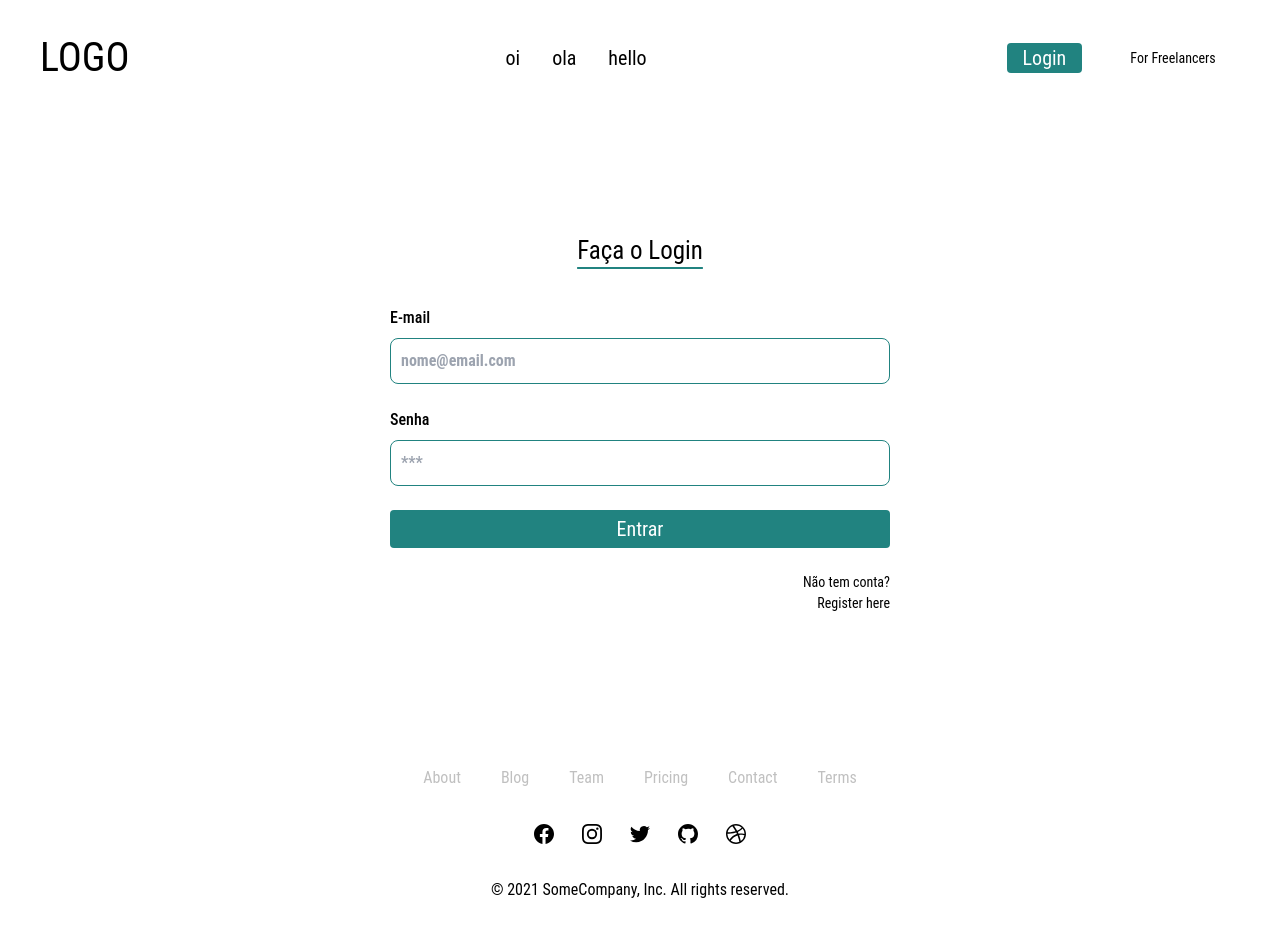
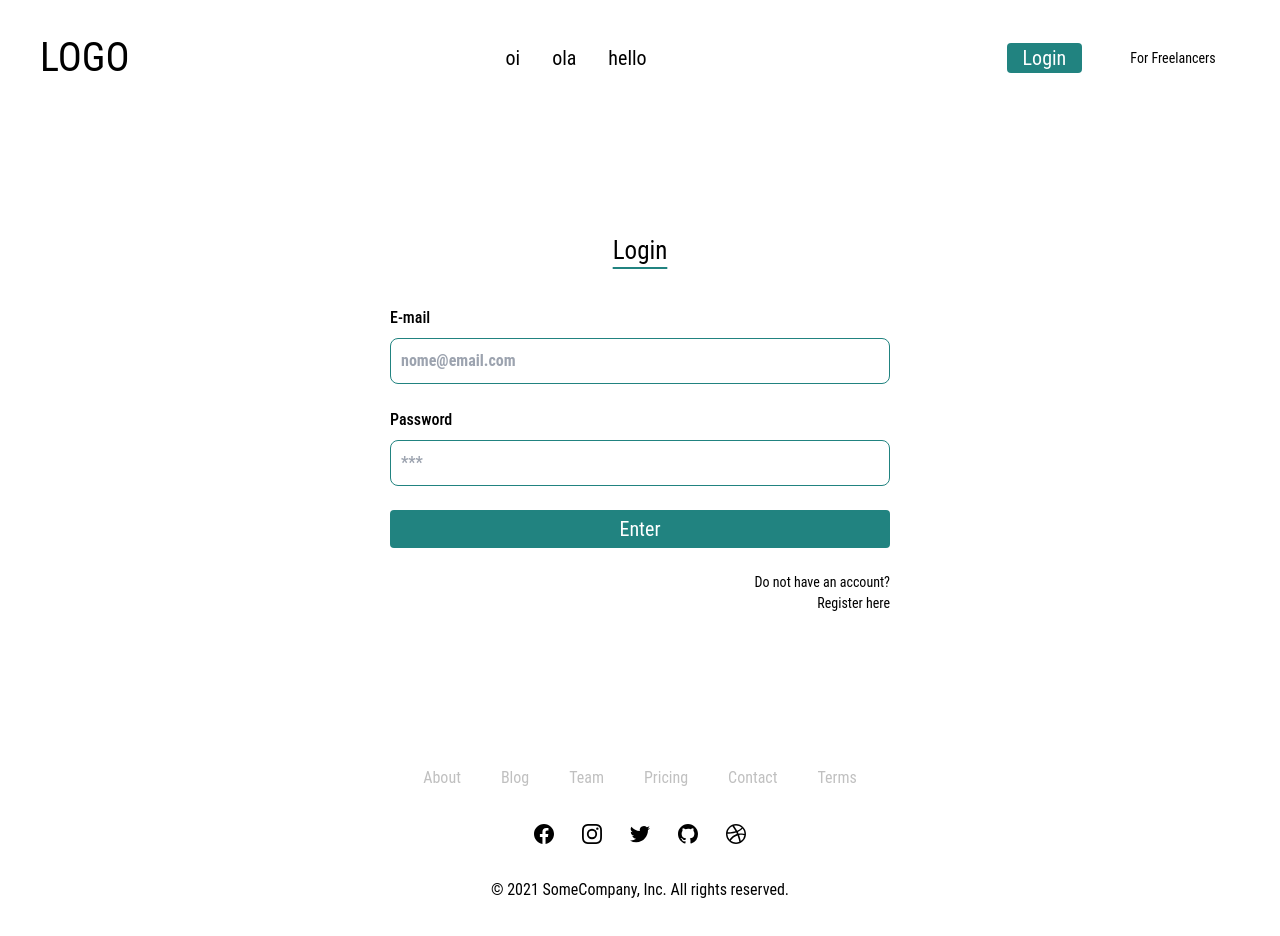
Before and after one commit to Rennatts/freelancer-directory, a React (Create React App) app in the folder client/: page /users/login in a window 1280 px wide. Shown: the top 936 px of the page. Built offline with nearby package versions, Linux system fonts and the light colour scheme; a web font is replaced by a local one.

Commit message:
english trans

```diff
--- a/client/src/pages/Auth/FreelancerLogin/index.tsx
+++ b/client/src/pages/Auth/FreelancerLogin/index.tsx
@@ -48,7 +48,7 @@ export function FreelancerLogin (props: IFreelancerLoginProps) {
     <div className='flex items-center flex-center flex-col place-content-around p-20'>
       <div>
         <div className='flex flex-center items-center justify-center'>
-          <h2 className='p-9 text-xl underline underline-offset-8 decoration-teal-500'>Faça o Login</h2>
+          <h2 className='p-9 text-xl underline underline-offset-8 decoration-teal-500'>Login</h2>
         </div>
         <MessageModal mostrar={error}></MessageModal>
         <form>
@@ -80,7 +80,7 @@ export function FreelancerLogin (props: IFreelancerLoginProps) {
             {status.isValid === false ? <p>{status.message}</p> : "" }
 
             <button onClick={handleSubmit} className="w-full flex-shrink-0 bg-teal-500 hover:bg-teal-300 hover:border-bg-teal-300 hover:text-black hover:border-teal-300 text-md text-white py-1 px-5 rounded" type="button">
-              Entrar
+              Enter
             </button>
 
             <div onClick={()=> navigate(`/users/register`)} className="flex items-end flex-col mb-6 text-xs mt-6">
--- a/client/src/pages/Auth/FreelancerRegister/index.tsx
+++ b/client/src/pages/Auth/FreelancerRegister/index.tsx
@@ -47,17 +47,6 @@ export function FreelancerRegister (props: IFreelancerRegisterProps) {
 
   console.log("loginData", loginData)
 
-  const validateFields = async (e: any) => {
-    await FreelancerrRegisterSchema.isValid(loginData)
-    .then((valid) => {
-      setStatus({
-        isValid: valid,
-        message: 'Erro no formulário, revise os campos por favor',
-      });
-      return valid
-    });
-  }
-
   const handleSubmit = async (e: any) => {
     e.preventDefault();
 
@@ -75,8 +64,6 @@ export function FreelancerRegister (props: IFreelancerRegisterProps) {
     })
     .catch((err) => setError(true));
   };
-
-
 
 
   function handleInputChange(event: any) {
@@ -134,7 +121,7 @@ export function FreelancerRegister (props: IFreelancerRegisterProps) {
     <div className='flex items-center flex-center flex-col place-content-around p-20'>
       <div>
         <div className='flex flex-center items-center justify-center'>
-          <h2 className='p-9 text-xl underline underline-offset-8 decoration-teal-500'>Register heree</h2>
+          <h2 className='p-9 text-xl underline underline-offset-8 decoration-teal-500'>Register here</h2>
         </div>
         <ErrorModal mostrar={error}></ErrorModal>
         <SuccessModal mostrar={success}></SuccessModal>
--- a/client/src/pages/Auth/UserLogin/index.tsx
+++ b/client/src/pages/Auth/UserLogin/index.tsx
@@ -45,7 +45,7 @@ export function UserLogin (props: IUserLoginProps) {
     <div className='flex items-center flex-center flex-col place-content-around p-20'>
       <div>
         <div className='flex flex-center items-center justify-center'>
-          <h2 className='p-9 text-xl underline underline-offset-8 decoration-teal-500'>Faça o Login</h2>
+          <h2 className='p-9 text-xl underline underline-offset-8 decoration-teal-500'>Login</h2>
         </div>
         <MessageModal mostrar={error}></MessageModal>
         <form>
@@ -62,7 +62,7 @@ export function UserLogin (props: IUserLoginProps) {
             </div>
 
             <div className="flex items-start flex-col mb-6">
-              <label className="block mb-2 text-sm font-medium text-gray-900 dark:text-cyan-500">Senha
+              <label className="block mb-2 text-sm font-medium text-gray-900 dark:text-cyan-500">Password
               </label>
               <input
               id="input"
@@ -77,11 +77,11 @@ export function UserLogin (props: IUserLoginProps) {
             {status.isValid === false ? <p>{status.message}</p> : "" }
 
             <button onClick={handleSubmit} className="w-full flex-shrink-0 bg-teal-500 hover:bg-teal-300 hover:border-bg-teal-300 hover:text-black hover:border-teal-300 text-md text-white py-1 px-5 rounded" type="button">
-              Entrar
+              Enter
             </button>
 
             <div onClick={()=> navigate(`/users/register`)} className="flex items-end flex-col mb-6 text-xs mt-6">
-              Não tem conta? <p className='cursor-pointer dark:text-teal-500 hover:dark:text-teal-300 hover:text-cyan-300 text-'>Register here</p>
+              Do not have an account? <p className='cursor-pointer dark:text-teal-500 hover:dark:text-teal-300 hover:text-cyan-300 text-'>Register here</p>
             </div>
           </div>
         </form>
```
